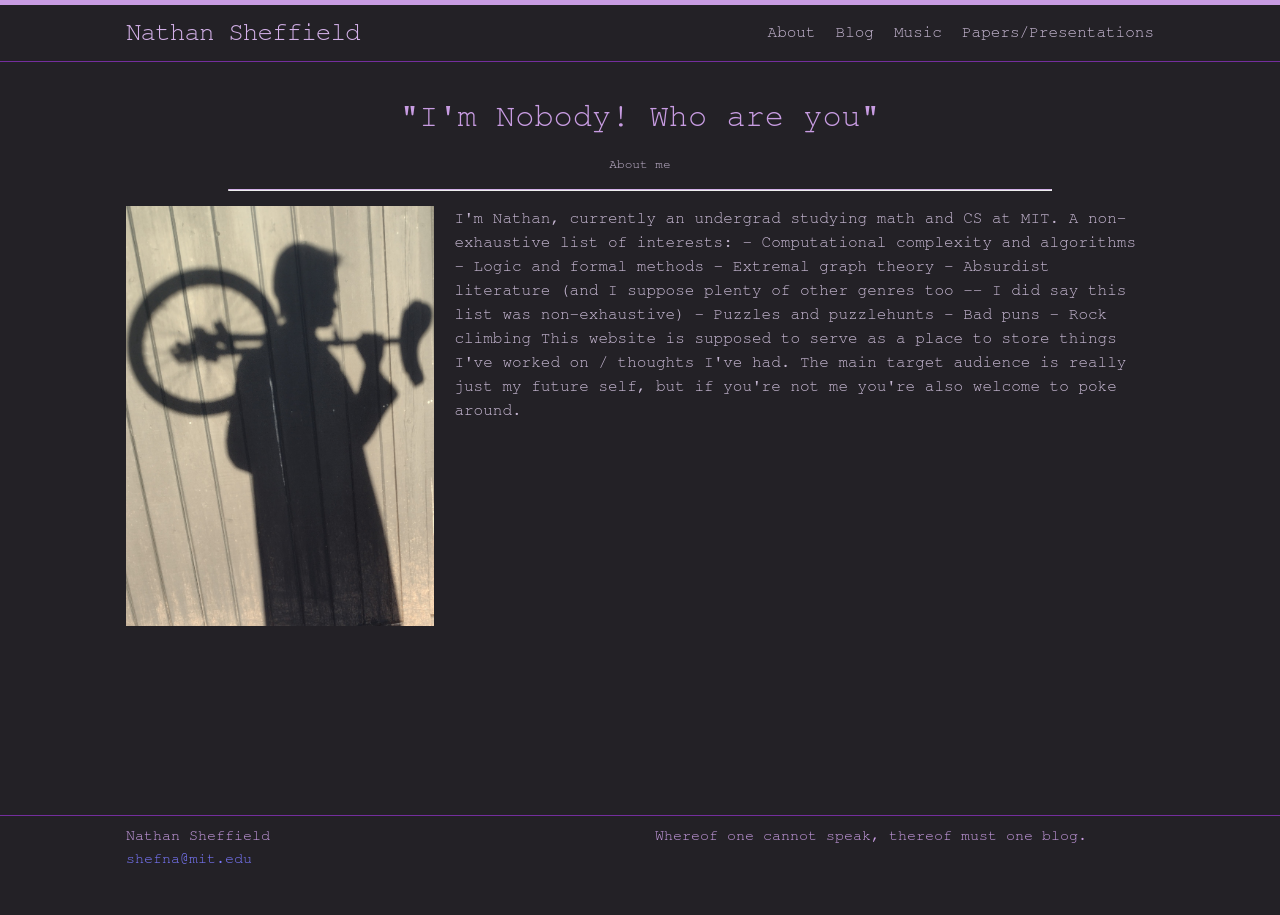
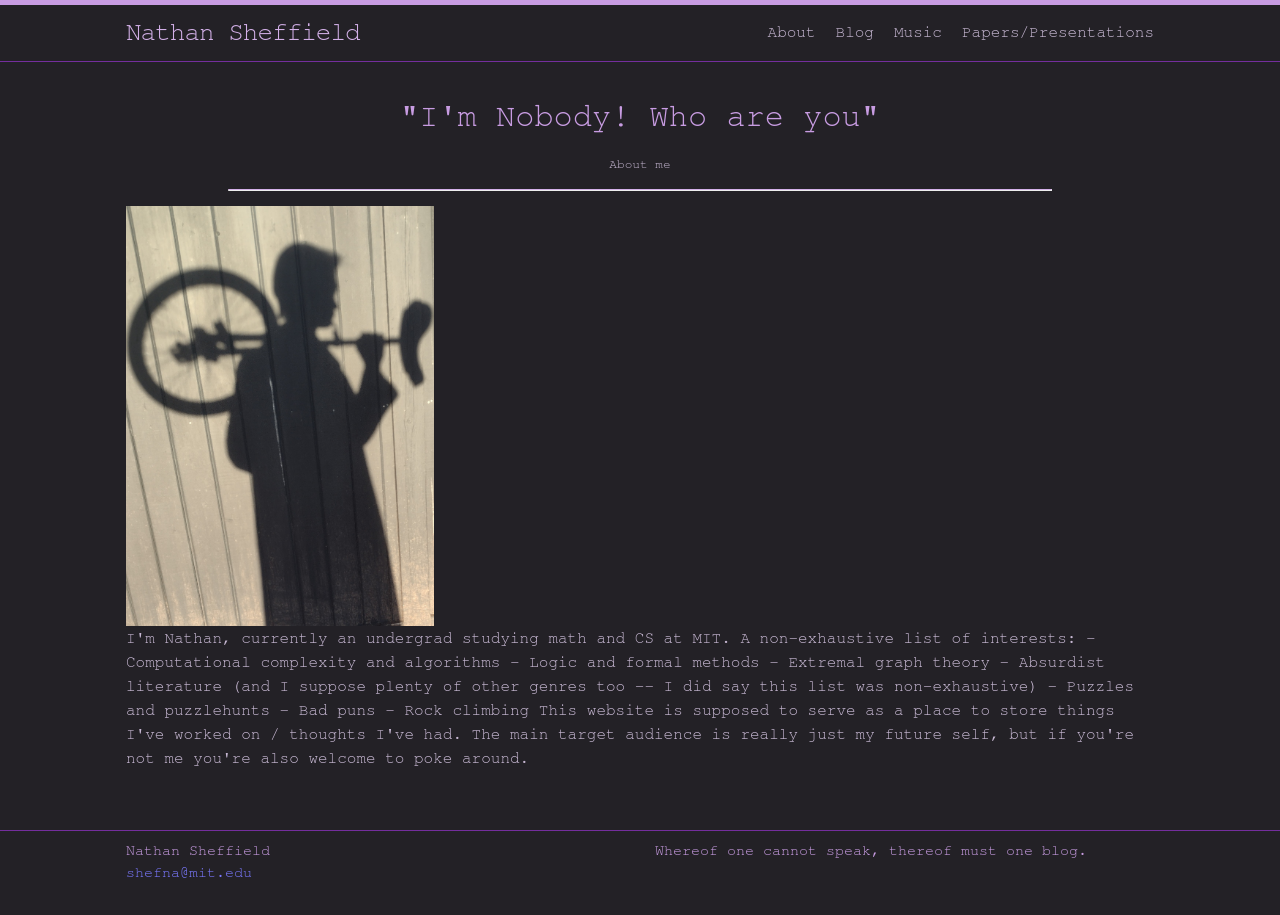
Before and after one commit to nathan-sheffield/nathan-sheffield.github.io, a Jekyll site: the page built from about.md, in a window 1280 px wide. Built offline with Jekyll 4.4.1, drawn with Linux system fonts in a browser that asks for light colours.

Commit message:
whats the over under on this actually working

```diff
--- a/_sass/minima/_layout.scss
+++ b/_sass/minima/_layout.scss
@@ -352,18 +352,35 @@
   }
 }
 
-.image-left-text-right {
+.image-left-text-right-responsive {
   display: flex;
-  flex-direction: row; /* Horizontal alignment */
+  flex-wrap: wrap; /* Allow text to wrap below image */
   align-items: flex-start; /* Vertical alignment for the image */
+  max-width: 100%; /* Ensure it doesn't exceed the container width */
 }
 
-.image-left-text-right img {
-  max-width: 30%; /* Adjust the max-width as needed */
+.image-left-text-right-responsive img {
+  width: 30%; /* Initial image width (adjust as needed) */
+  max-width: 100%; /* Ensure it doesn't exceed container width */
   height: auto; /* Maintain aspect ratio */
   margin-right: 20px; /* Space between image and text */
 }
 
-.image-left-text-right .text {
+.image-left-text-right-responsive .text {
   flex-grow: 1; /* Allow text to fill remaining width */
 }
+
+/* Responsive image width based on viewport width */
+@media screen and (max-width: 768px) {
+  .image-left-text-right-responsive img {
+    width: 100%; /* Full-width image for small screens */
+    margin-right: 0; /* No margin on small screens */
+  }
+}
+
+/* Minimum and maximum image width */
+@media screen and (min-width: 320px) and (max-width: 1200px) {
+  .image-left-text-right-responsive img {
+    width: auto; /* Reset to automatic width within the specified range */
+  }
+}
--- a/about.md
+++ b/about.md
@@ -6,7 +6,7 @@
 permalink: /about/
 ---
 
-<div class="image-left-text-right">
+<div class="image-left-text-right-responsive">
   <img src="/assets/shadow.jpg" alt="A picture of me">
   <div class="text">
     I'm Nathan, currently an undergrad studying math and CS at MIT. A non-exhaustive list of interests:
```
